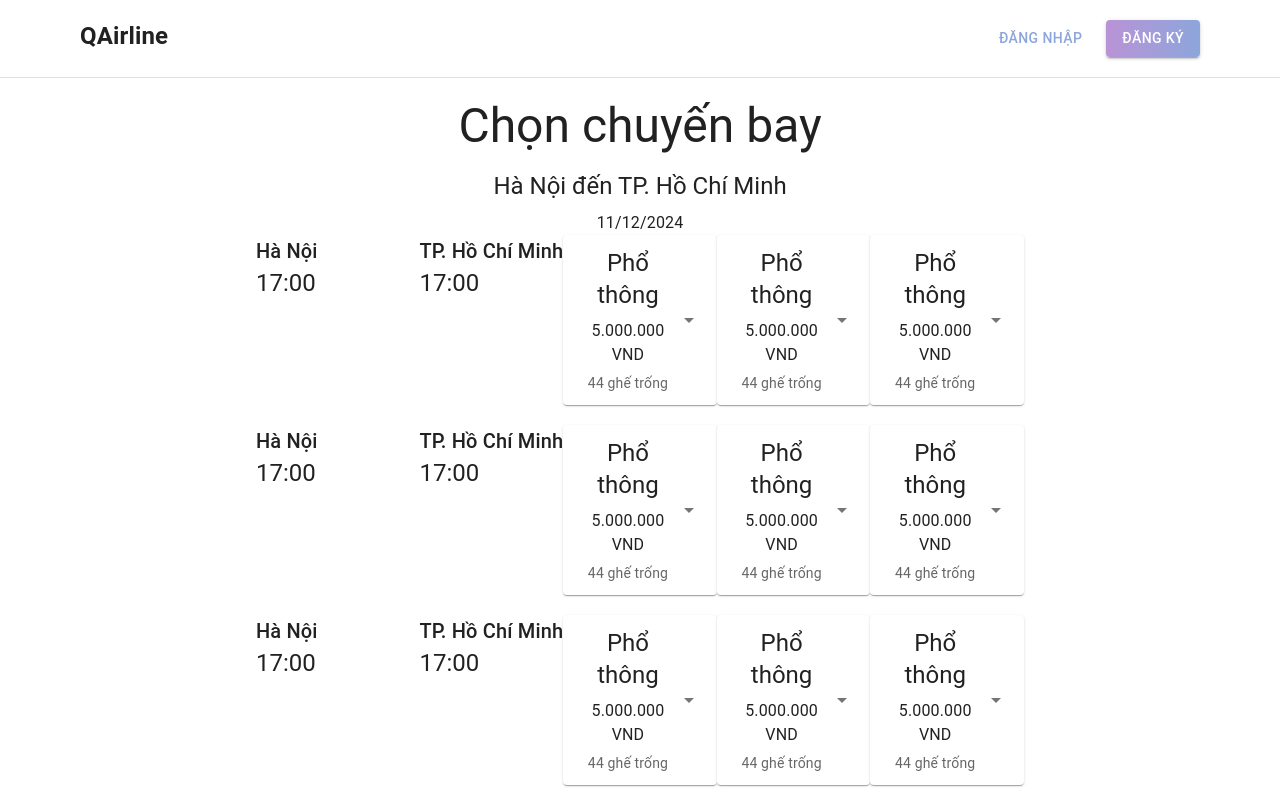
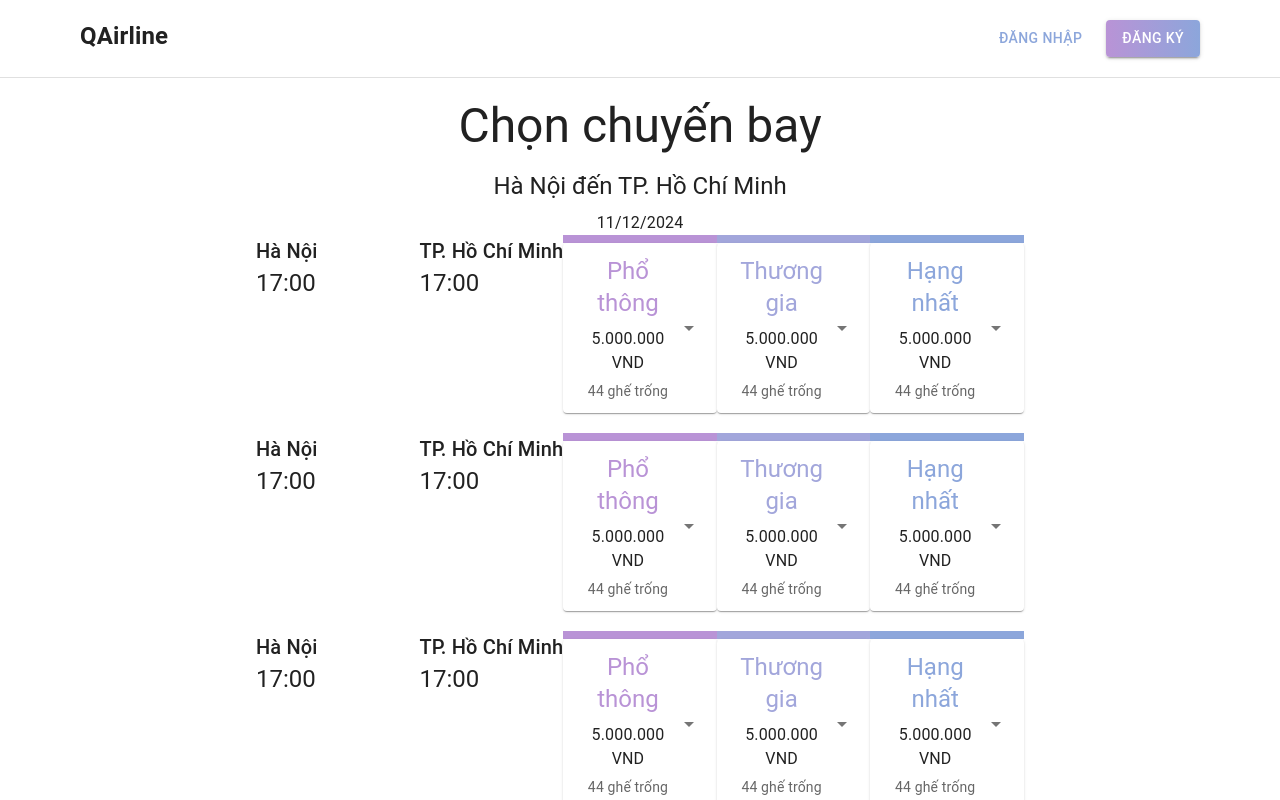
Before and after one commit to hudzg/QAirline, a React (Vite) app in the folder Frontend/QAirline/: page /booking in a window 1280 px wide. Shown: the top 800 px of the page. Built offline with nearby package versions, Linux system fonts and the light colour scheme.

Commit message:
fix booking

```diff
--- a/Frontend/QAirline/src/Component/Booking/BookingCard.jsx
+++ b/Frontend/QAirline/src/Component/Booking/BookingCard.jsx
@@ -26,13 +26,25 @@ const BookingCard = () => {
       </div>
       <div className="w-[60%] flex">
         <div className="w-[100%]">
+          <Typography
+            sx={{
+              // background: "linear-gradient(to right, #B993D6, #8CA6DB)",
+              backgroundColor: "#B993D6",
+              height: "0.5rem",
+            }}
+          ></Typography>
           <Accordion className="w-[100%]">
             <AccordionSummary
               className="w-[100%]"
               expandIcon={<ArrowDropDownIcon />}
             >
               <div className="w-[100%]">
-                <Typography align="center" variant="h5" gutterBottom>
+                <Typography
+                  align="center"
+                  variant="h5"
+                  gutterBottom
+                  color={"#B993D6"}
+                >
                   Phổ thông
                 </Typography>
                 <Typography align="center" gutterBottom>
@@ -48,9 +60,45 @@ const BookingCard = () => {
               </div>
             </AccordionSummary>
             <AccordionDetails>
-              <div className="flex justify-around w-[100%]">
-                <Typography></Typography>
+              <div className="w-[100%] space-y-2">
+                <div className="flex space-x-2">
+                  <AirplaneTicketIcon />
+                  <div>
+                    <Typography>Hoàn vé</Typography>
+                    <Typography
+                      variant="body2"
+                      sx={{ color: "text.secondary" }}
+                    >
+                      Không được phép
+                    </Typography>
+                  </div>
+                </div>
+                <div className="flex space-x-2">
+                  <LuggageIcon />
+                  <div>
+                    <Typography>Hành lý ký gửi</Typography>
+                    <Typography
+                      variant="body2"
+                      sx={{ color: "text.secondary" }}
+                    >
+                      23 kg
+                    </Typography>
+                  </div>
+                </div>
+                <div className="flex space-x-2">
+                  <WorkIcon />
+                  <div>
+                    <Typography>Hành lý xách tay</Typography>
+                    <Typography
+                      variant="body2"
+                      sx={{ color: "text.secondary" }}
+                    >
+                      12 kg
+                    </Typography>
+                  </div>
+                </div>
                 <Button
+                  fullWidth
                   variant="outlined"
                   // sx={{
                   //   // p: "1rem",
@@ -64,14 +112,26 @@ const BookingCard = () => {
           </Accordion>
         </div>
         <div className="w-[100%]">
+          <Typography
+            sx={{
+              // background: "linear-gradient(to right, #B993D6, #8CA6DB)",
+              backgroundColor: "#A2A6DB",
+              height: "0.5rem",
+            }}
+          ></Typography>
           <Accordion className="w-[100%]">
             <AccordionSummary
               className="w-[100%]"
               expandIcon={<ArrowDropDownIcon />}
             >
               <div className="w-[100%]">
-                <Typography align="center" variant="h5" gutterBottom>
-                  Phổ thông
+                <Typography
+                  align="center"
+                  variant="h5"
+                  gutterBottom
+                  color={"#A2A6DB"}
+                >
+                  Thương gia
                 </Typography>
                 <Typography align="center" gutterBottom>
                   5.000.000 VND
@@ -86,8 +146,45 @@ const BookingCard = () => {
               </div>
             </AccordionSummary>
             <AccordionDetails>
-              <div className="flex justify-around w-[100%]">
+              <div className="w-[100%] space-y-2">
+                <div className="flex space-x-2">
+                  <AirplaneTicketIcon />
+                  <div>
+                    <Typography>Hoàn vé</Typography>
+                    <Typography
+                      variant="body2"
+                      sx={{ color: "text.secondary" }}
+                    >
+                      Không được phép
+                    </Typography>
+                  </div>
+                </div>
+                <div className="flex space-x-2">
+                  <LuggageIcon />
+                  <div>
+                    <Typography>Hành lý ký gửi</Typography>
+                    <Typography
+                      variant="body2"
+                      sx={{ color: "text.secondary" }}
+                    >
+                      23 kg
+                    </Typography>
+                  </div>
+                </div>
+                <div className="flex space-x-2">
+                  <WorkIcon />
+                  <div>
+                    <Typography>Hành lý xách tay</Typography>
+                    <Typography
+                      variant="body2"
+                      sx={{ color: "text.secondary" }}
+                    >
+                      12 kg
+                    </Typography>
+                  </div>
+                </div>
                 <Button
+                  fullWidth
                   variant="outlined"
                   // sx={{
                   //   // p: "1rem",
@@ -101,14 +198,27 @@ const BookingCard = () => {
           </Accordion>
         </div>
         <div className="w-[100%]">
-          <Accordion className="w-[100%]">
+          <Typography
+            sx={{
+              // background: "linear-gradient(to right, #B993D6, #8CA6DB)",
+              backgroundColor: "#8CA6DB",
+              height: "0.5rem",
+            }}
+          ></Typography>
+          <Accordion className="w-[100%]" disabled={false}>
+            {/* <Accordion className="w-[100%]"> */}
             <AccordionSummary
               className="w-[100%]"
               expandIcon={<ArrowDropDownIcon />}
             >
               <div className="w-[100%]">
-                <Typography align="center" variant="h5" gutterBottom>
-                  Phổ thông
+                <Typography
+                  align="center"
+                  variant="h5"
+                  gutterBottom
+                  color={"#8CA6DB"}
+                >
+                  Hạng nhất
                 </Typography>
                 <Typography align="center" gutterBottom>
                   5.000.000 VND
@@ -123,8 +233,45 @@ const BookingCard = () => {
               </div>
             </AccordionSummary>
             <AccordionDetails>
-              <div className="flex justify-around w-[100%]">
+              <div className="w-[100%] space-y-2">
+                <div className="flex space-x-2">
+                  <AirplaneTicketIcon />
+                  <div>
+                    <Typography>Hoàn vé</Typography>
+                    <Typography
+                      variant="body2"
+                      sx={{ color: "text.secondary" }}
+                    >
+                      Không được phép
+                    </Typography>
+                  </div>
+                </div>
+                <div className="flex space-x-2">
+                  <LuggageIcon />
+                  <div>
+                    <Typography>Hành lý ký gửi</Typography>
+                    <Typography
+                      variant="body2"
+                      sx={{ color: "text.secondary" }}
+                    >
+                      23 kg
+                    </Typography>
+                  </div>
+                </div>
+                <div className="flex space-x-2">
+                  <WorkIcon />
+                  <div>
+                    <Typography>Hành lý xách tay</Typography>
+                    <Typography
+                      variant="body2"
+                      sx={{ color: "text.secondary" }}
+                    >
+                      12 kg
+                    </Typography>
+                  </div>
+                </div>
                 <Button
+                  fullWidth
                   variant="outlined"
                   // sx={{
                   //   // p: "1rem",
```
